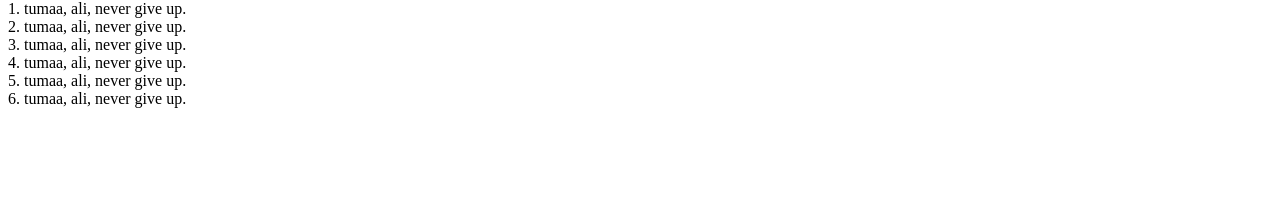
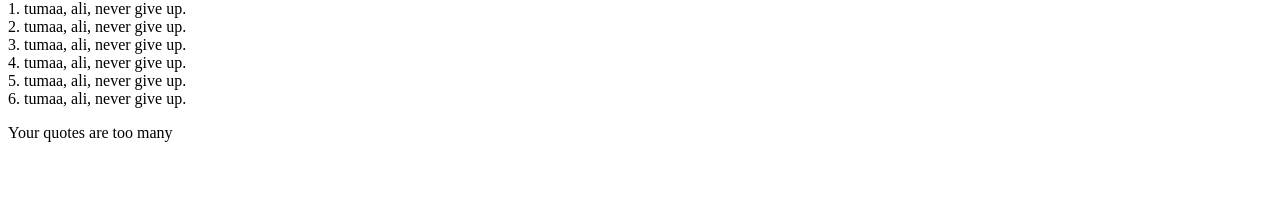
Before and after one commit to Tumaa/Quotes-IP, an Angular app: page / in a window 1280 px wide. Shown: the part 90-300 px from the top of the page. Built offline with nearby package versions, Linux system fonts and the light colour scheme.

Commit message:
added a <p> tag and defined the directive logic in it

```diff
--- a/src/app/app.component.html
+++ b/src/app/app.component.html
@@ -9,5 +9,6 @@
         {{quote.quote}}.
 
       </div>
+      <p *ngIf='quotes.length > 5'>Your quotes are too many</p>
     </div>
 </div>
```
